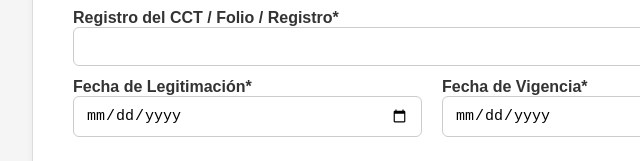
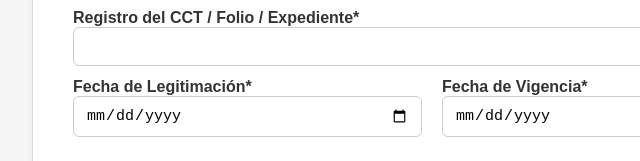
Before and after one commit to FerCas86/Registro, a plain HTML site: page index.html in a window 1280 px wide. Shown: the part 515-676 px from the top of the page, 208-848 px from the left. Drawn offline with Linux system fonts and the light colour scheme.

Commit message:
Update index.html

```diff
--- a/index.html
+++ b/index.html
@@ -126,7 +126,7 @@
                 <input type="text" name="autoridad_registro" required>
             </label>
 
-            <label>Registro del CCT / Folio / Registro*
+            <label>Registro del CCT / Folio / Expediente*
                 <input type="text" name="registro_cct" required>
             </label>
 
```
